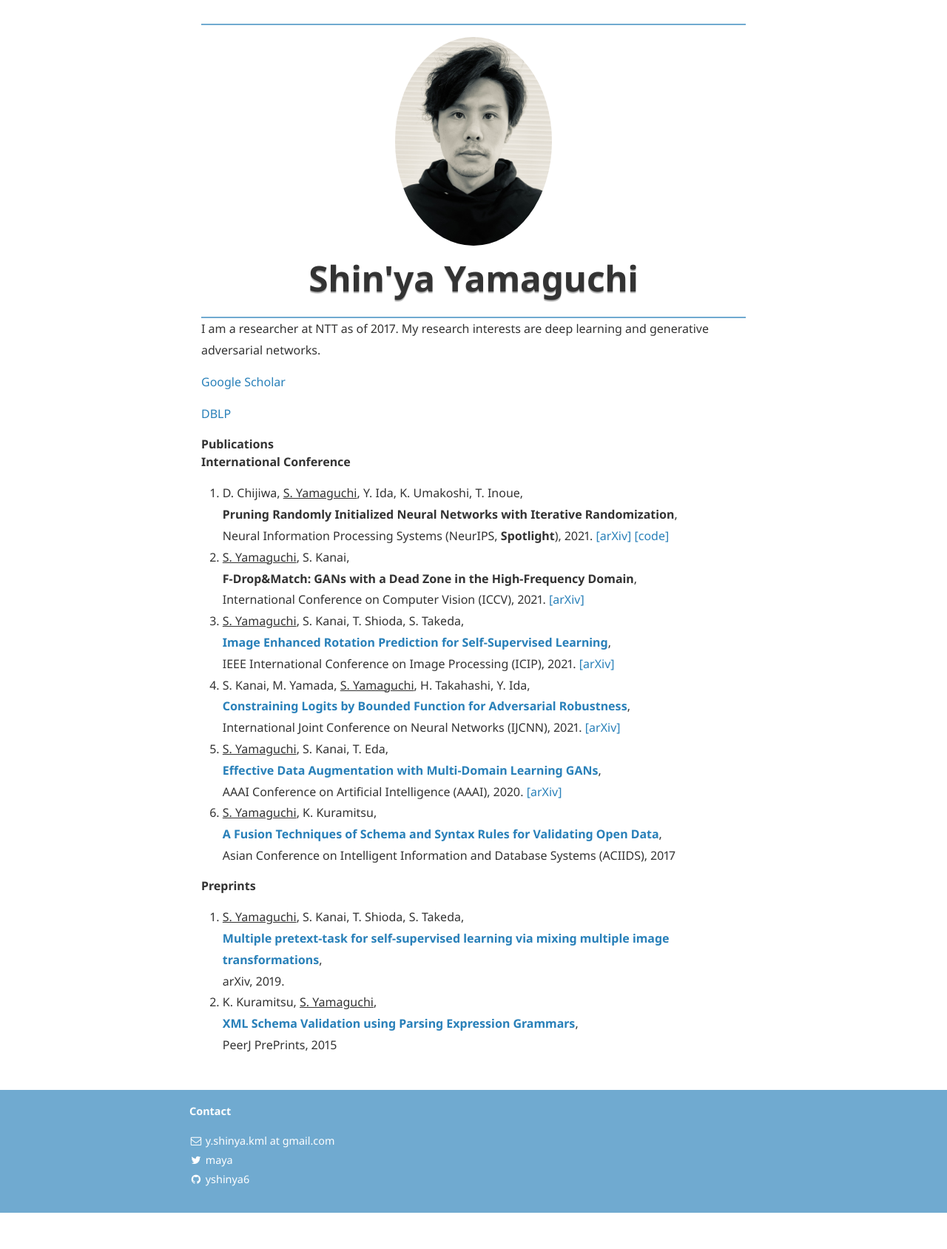
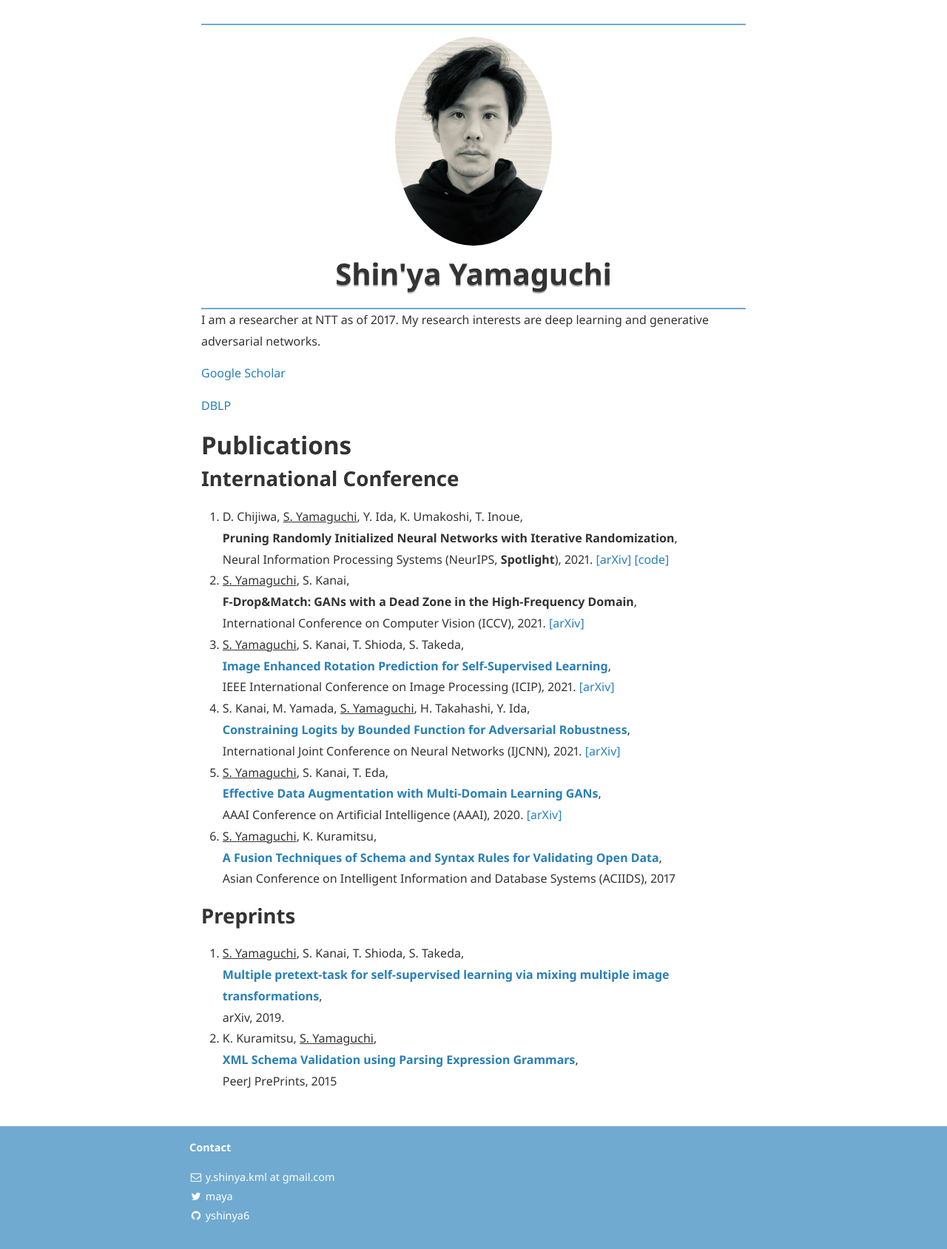
Before and after one commit to yshinya6/yshinya6.github.io, a Jekyll site: the page built from index.md, in a window 1280 px wide. Shown: the whole page at 74% size. Built offline with Jekyll 4.4.1, drawn with Linux system fonts in a browser that asks for light colours; nearby versions of some CDN libraries; before the commit the page ends 1639 px from its top, so only the background shows below that.

Commit message:
fix font size

```diff
--- a/css/main.scss
+++ b/css/main.scss
@@ -186,9 +186,8 @@ h5,
 h6 {
   font-family: "Noto Sans", "Noto Sans JP", "Helvetica Neue", "Roboto Slab", "Helvetica", "Arial", sans-serif;
   font-size: 16px;
-  line-height: 1.8;
-  margin: 0 0 16px;
-  margin: 0 0 1rem; }
+  line-height: 1.5;
+  margin: 0 0 0px; }
 
 h1 {
   font-size: 2.0736em; }
@@ -296,7 +295,7 @@ pre code.hljs {
     background-position: 50% 50%;
     background-size: cover; }
     .site-header-container.has-cover .title, .post-header-container.has-cover .title {
-      font-size: 2.48832em; }
+      font-size: 2.5em; }
     .site-header-container.has-cover .subtitle, .site-header-container.has-cover .info, .post-header-container.has-cover .subtitle, .post-header-container.has-cover .info {
       font-size: 1.2em; }
   .site-header-container .scrim, .post-header-container .scrim {
@@ -460,7 +459,7 @@ pre code.hljs {
     border-top: solid 2px #70aad0;
     border-bottom: solid 2px #70aad0; }
     .page-content .site-header-container .site-header .title {
-      font-size: 2.985984em; }
+      font-size: 2.5em; }
     .page-content .site-header-container .site-header .subtitle {
       font-style: italic;
       font-size: 1.2em; }
@@ -674,14 +673,3 @@ pre code.hljs {
 
 .site-header-container .scrim, .post-header-container .scrim {
   padding: 1em 1em; }
-
-h1,
-h2,
-h3,
-h4,
-h5,
-h6 {
-  font-family: "Noto Sans", "Noto Sans JP", "Helvetica Neue", "Roboto Slab", "Helvetica", "Arial", sans-serif;
-  font-size: 16px;
-  line-height: 1.5;
-  margin: 0 0 0px; }
```
